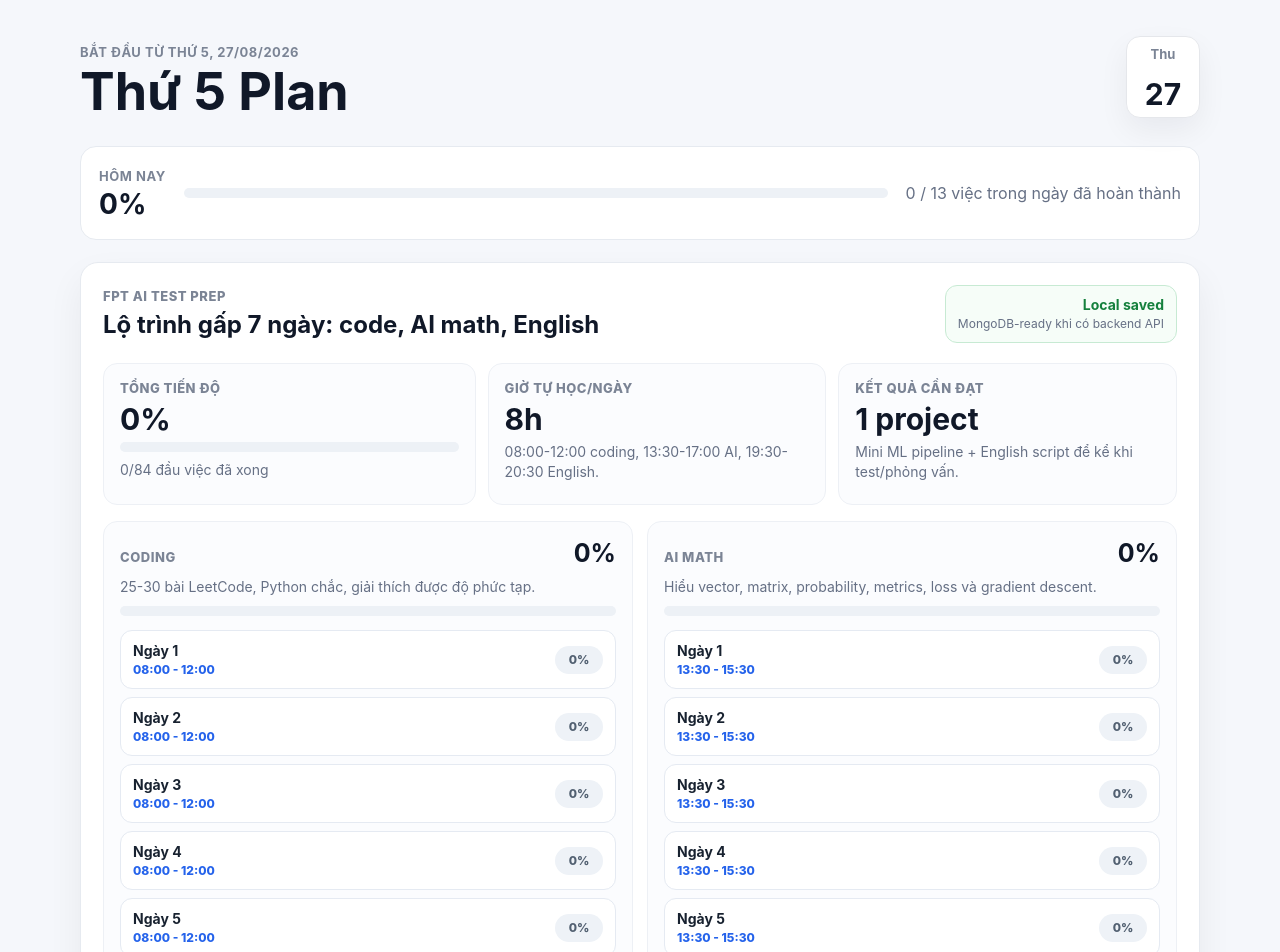
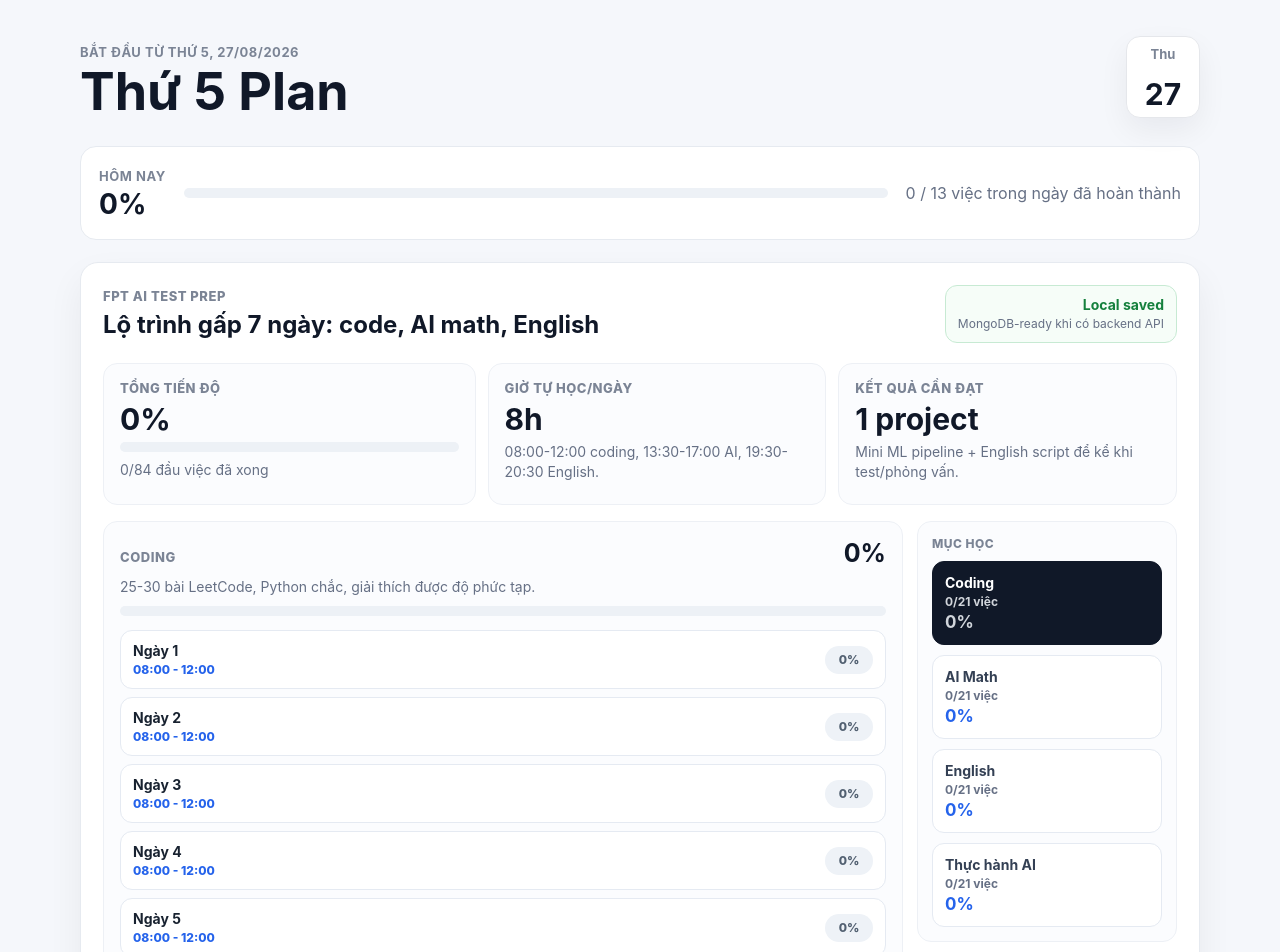
Before and after one commit to khangkaka066/Schedule, a React (Vite) app: page / in a window 1280 px wide. Shown: the top 952 px of the page. Built offline with nearby package versions, Linux system fonts and the light colour scheme.

Commit message:
Refactor FPT prep section layout and add prep menu functionality

```diff
--- a/src/App.css
+++ b/src/App.css
@@ -257,11 +257,12 @@ button {
   line-height: 1.45;
 }
 
-.prep-section-grid {
+.prep-workspace {
   display: grid;
-  grid-template-columns: repeat(2, minmax(0, 1fr));
+  grid-template-columns: minmax(0, 1fr) 260px;
   gap: 14px;
   margin-top: 16px;
+  align-items: start;
 }
 
 .prep-section {
@@ -271,6 +272,74 @@ button {
   border: 1px solid #edf0f5;
   border-radius: 14px;
   background: #fbfcfe;
+}
+
+.prep-menu {
+  position: sticky;
+  top: 18px;
+  display: grid;
+  gap: 10px;
+  padding: 14px;
+  border: 1px solid #edf0f5;
+  border-radius: 14px;
+  background: #fbfcfe;
+}
+
+.prep-menu > span {
+  color: #7b8495;
+  font-size: 12px;
+  font-weight: 800;
+  letter-spacing: 0.04em;
+  text-transform: uppercase;
+}
+
+.prep-menu button {
+  position: relative;
+  display: grid;
+  grid-template-columns: minmax(0, 1fr) auto;
+  gap: 3px 10px;
+  min-height: 68px;
+  padding: 12px;
+  border: 1px solid #e5eaf2;
+  border-radius: 12px;
+  background: #ffffff;
+  color: #344054;
+  text-align: left;
+}
+
+.prep-menu button:hover {
+  border-color: #cfd7e3;
+  background: #f8fbff;
+}
+
+.prep-menu button.active {
+  border-color: #101828;
+  background: #101828;
+  color: #ffffff;
+}
+
+.prep-menu b {
+  overflow: hidden;
+  font-size: 14px;
+  text-overflow: ellipsis;
+  white-space: nowrap;
+}
+
+.prep-menu small {
+  grid-column: 1 / -1;
+  color: #667085;
+  font-size: 12px;
+  font-weight: 700;
+}
+
+.prep-menu strong {
+  color: #2563eb;
+  font-size: 17px;
+}
+
+.prep-menu button.active small,
+.prep-menu button.active strong {
+  color: #d1d5db;
 }
 
 .prep-section-title {
@@ -1325,8 +1394,17 @@ button {
   }
 
   .prep-overview,
-  .prep-section-grid {
+  .prep-workspace {
     grid-template-columns: 1fr;
+  }
+
+  .prep-menu {
+    position: static;
+    grid-template-columns: repeat(2, minmax(0, 1fr));
+  }
+
+  .prep-menu > span {
+    grid-column: 1 / -1;
   }
 
   .math-list {
@@ -1445,6 +1523,10 @@ button {
     align-items: flex-start;
   }
 
+  .prep-menu {
+    grid-template-columns: 1fr;
+  }
+
   .calendar-header {
     align-items: flex-start;
     flex-direction: column;
--- a/src/App.jsx
+++ b/src/App.jsx
@@ -801,6 +801,7 @@ function App() {
   const [englishInterview, setEnglishInterview] = useState(initialEnglishInterview)
   const [aiInterview, setAiInterview] = useState(initialAiInterview)
   const [activeCategory, setActiveCategory] = useState('Tất cả')
+  const [activePrepSectionId, setActivePrepSectionId] = useState(initialFptPrepPlan[0].id)
 
   useEffect(() => {
     window.localStorage.setItem(fptPrepStorageKey, JSON.stringify(fptPrepPlan))
@@ -830,6 +831,9 @@ function App() {
   const prepProgress = prepTotals.total === 0
     ? 0
     : Math.round((prepTotals.done / prepTotals.total) * 100)
+  const activePrepSection =
+    fptPrepPlan.find((section) => section.id === activePrepSectionId) ?? fptPrepPlan[0]
+  const activePrepProgress = calculatePrepProgress(activePrepSection)
 
   function toggleTask(id) {
     setTasks((currentTasks) =>
@@ -963,25 +967,21 @@ function App() {
           </article>
         </div>
 
-        <div className="prep-section-grid">
-          {fptPrepPlan.map((section) => {
-            const sectionProgress = calculatePrepProgress(section)
-
-            return (
-              <article className="prep-section" key={section.id}>
+        <div className="prep-workspace">
+          <article className="prep-section">
             <div className="prep-section-title">
               <div>
-                    <span>{section.title}</span>
-                    <strong>{sectionProgress.percent}%</strong>
+                <span>{activePrepSection.title}</span>
+                <strong>{activePrepProgress.percent}%</strong>
               </div>
-                  <p>{section.target}</p>
-                  <div className="progress-track" aria-label={`${section.title} ${sectionProgress.percent}% completed`}>
-                    <span style={{ width: `${sectionProgress.percent}%` }} />
+              <p>{activePrepSection.target}</p>
+              <div className="progress-track" aria-label={`${activePrepSection.title} ${activePrepProgress.percent}% completed`}>
+                <span style={{ width: `${activePrepProgress.percent}%` }} />
               </div>
             </div>
 
             <div className="prep-days">
-                  {section.days.map((day) => {
+              {activePrepSection.days.map((day) => {
                 const done = day.tasks.filter((task) => task.done).length
                 const dayProgress = Math.round((done / day.tasks.length) * 100)
 
@@ -1002,7 +1002,7 @@ function App() {
                           <label className={`prep-task ${task.done ? 'done' : ''}`} key={task.id}>
                             <input
                               checked={Boolean(task.done)}
-                                  onChange={() => togglePrepTask(section.id, day.id, task.id)}
+                              onChange={() => togglePrepTask(activePrepSection.id, day.id, task.id)}
                               type="checkbox"
                             />
                             <span className="checkmark" />
@@ -1016,8 +1016,26 @@ function App() {
               })}
             </div>
           </article>
+
+          <aside className="prep-menu" aria-label="FPT prep menu">
+            <span>Mục học</span>
+            {fptPrepPlan.map((section) => {
+              const sectionProgress = calculatePrepProgress(section)
+
+              return (
+                <button
+                  className={activePrepSectionId === section.id ? 'active' : ''}
+                  key={section.id}
+                  onClick={() => setActivePrepSectionId(section.id)}
+                  type="button"
+                >
+                  <b>{section.title}</b>
+                  <small>{sectionProgress.done}/{sectionProgress.total} việc</small>
+                  <strong>{sectionProgress.percent}%</strong>
+                </button>
               )
             })}
+          </aside>
         </div>
 
         <div className="prep-actions">
```
Lines whose indentation alone changed are shown as unchanged.
